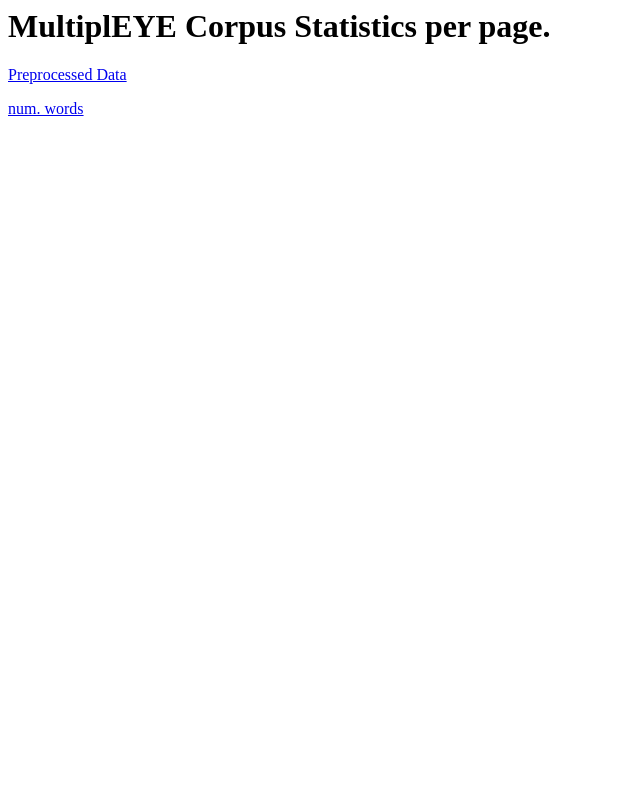
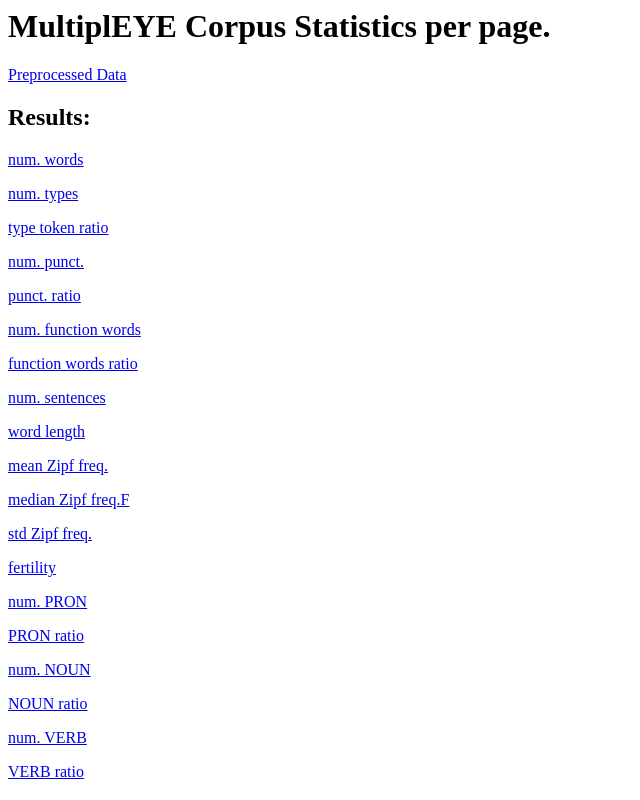
Before and after one commit to senisioi/multipleye_data, a plain HTML site: page index.html in a window 1280 px wide. Shown: the whole page, without its empty margins (0-640 px from the left). Drawn offline with Linux system fonts and the light colour scheme.

Commit message:
:octopus: initial commit

```diff
--- a/index.html
+++ b/index.html
@@ -1,3 +1,22 @@
 <h1>MultiplEYE Corpus Statistics per page.</h1>
 <p><a href="csv_tables.html">Preprocessed Data</a></p>
+<h2>Results:</h1>
 <p><a href="./img/html/combined/num. words_per_page_comb.html">num. words</a></p>
+<p><a href="./img/html/combined/num. types_per_page_comb.html">num. types</a></p>
+<p><a href="./img/html/combined/type token ratio_per_page_comb.html">type token ratio</a></p>
+<p><a href="./img/html/combined/num. punct._per_page_comb.html">num. punct.</a></p>
+<p><a href="./img/html/combined/punct. ratio_per_page_comb.html">punct. ratio</a></p>
+<p><a href="./img/html/combined/num. function words_per_page_comb.html">num. function words</a></p>
+<p><a href="./img/html/combined/function words ratio_per_page_comb.html">function words ratio</a></p>
+<p><a href="./img/html/combined/num. sentences_per_page_comb.html">num. sentences</a></p>
+<p><a href="./img/html/combined/word length_per_page_comb.html">word length</a></p>
+<p><a href="./img/html/combined/mean Zipf freq._per_page_comb.html">mean Zipf freq.</a></p>
+<p><a href="./img/html/combined/median Zipf freq.F_per_page_comb.html">median Zipf freq.F</a></p>
+<p><a href="./img/html/combined/std Zipf freq._per_page_comb.html">std Zipf freq.</a></p>
+<p><a href="./img/html/combined/fertility_per_page_comb.html">fertility</a></p>
+<p><a href="./img/html/combined/num. PRON_per_page_comb.html">num. PRON</a></p>
+<p><a href="./img/html/combined/PRON ratio_per_page_comb.html">PRON ratio</a></p>
+<p><a href="./img/html/combined/num. NOUN_per_page_comb.html">num. NOUN</a></p>
+<p><a href="./img/html/combined/NOUN ratio_per_page_comb.html">NOUN ratio</a></p>
+<p><a href="./img/html/combined/num. VERB_per_page_comb.html">num. VERB</a></p>
+<p><a href="./img/html/combined/VERB ratio_per_page_comb.html">VERB ratio</a></p>
```
Also changed, not shown: 2 other files.
